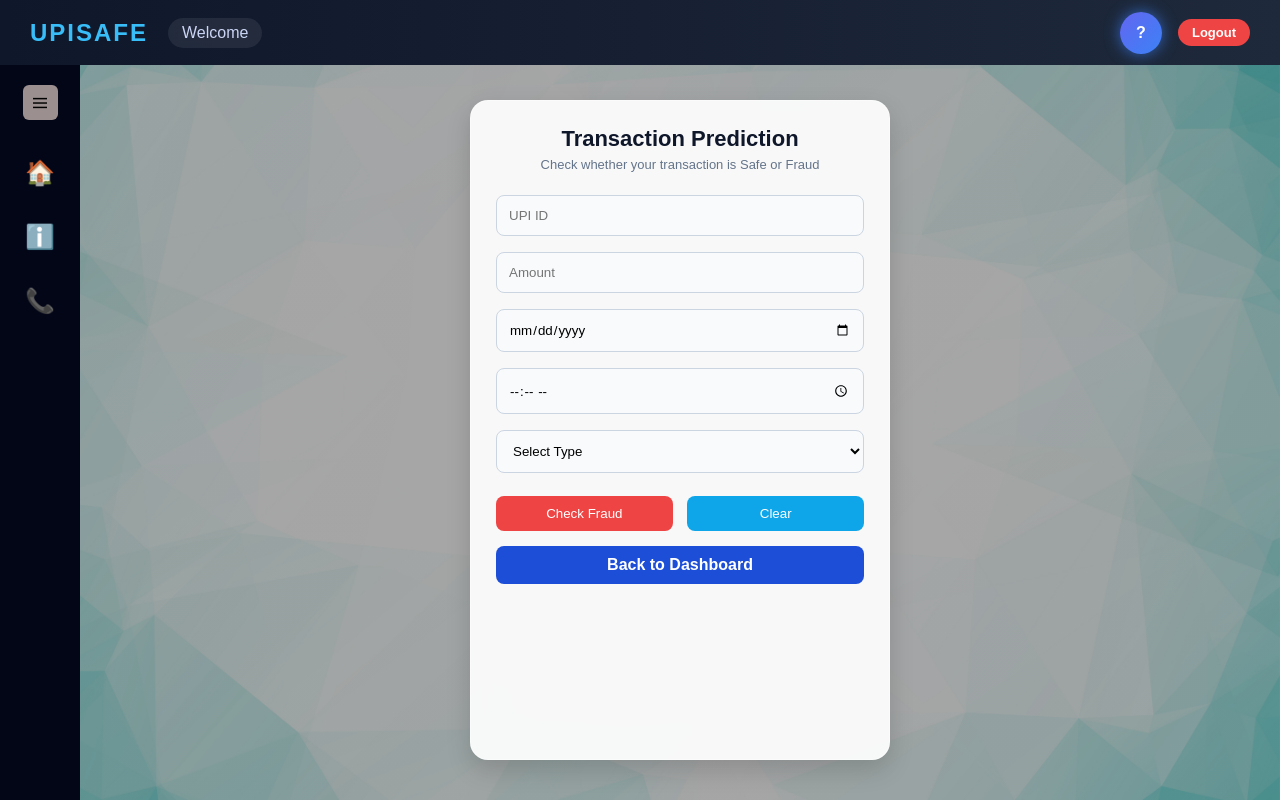
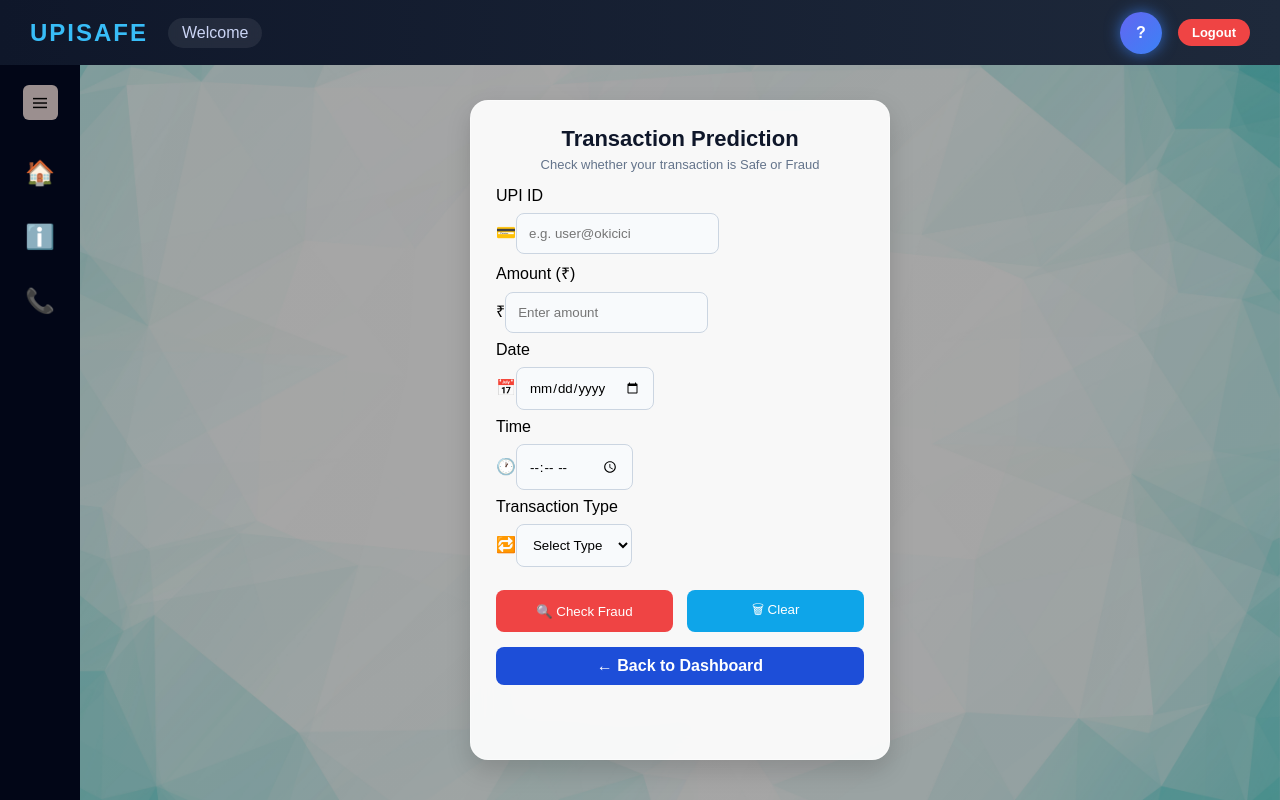
Before and after one commit to Tirtha134/UPISAFE_FRONTEND, a React (Vite) app: page /transaction in a window 1280 px wide. Built offline with nearby package versions, Linux system fonts and the light colour scheme; no server answers.

Commit message:
Redesign Transaction form layout and styling
Redesign input fields and button section for better user experience. Update form layout and styling while keeping the prediction popup unchanged.

```diff
--- a/src/pages/Transaction.jsx
+++ b/src/pages/Transaction.jsx
@@ -98,64 +98,134 @@ const Transaction = () => {
         <Sidebar />
 
         <div className="transaction-main">
+          <div className="transaction-card">
 
-          <div className="transaction-card">
+            {/* ── TITLE (unchanged) ── */}
             <h2 className="card-title">Transaction Prediction</h2>
             <p className="card-subtitle">Check whether your transaction is Safe or Fraud</p>
 
+            {/* ══════════════════════════════════
+                INPUT SECTION  — redesigned
+            ══════════════════════════════════ */}
+
+            {/* UPI ID */}
+            <div className="field-group">
+              <label className="field-label">UPI ID</label>
+              <div className="field-box">
+                <span className="field-prefix">💳</span>
                 <input
+                  className="field-input"
                   name="upi_id"
+                  type="text"
                   value={form.upi_id}
                   onChange={handleChange}
-              placeholder="UPI ID"
+                  placeholder="e.g. user@okicici"
+                  autoComplete="off"
+                  inputMode="email"
                 />
+              </div>
+            </div>
 
+            {/* Amount */}
+            <div className="field-group">
+              <label className="field-label">Amount (₹)</label>
+              <div className="field-box">
+                <span className="field-prefix">₹</span>
                 <input
+                  className="field-input"
                   name="amount"
                   type="number"
                   value={form.amount}
                   onChange={handleChange}
-              placeholder="Amount"
+                  placeholder="Enter amount"
+                  inputMode="numeric"
+                  min="1"
                 />
+              </div>
+            </div>
 
+            {/* Date + Time — side by side */}
+            <div className="field-row">
+              <div className="field-group">
+                <label className="field-label">Date</label>
+                <div className="field-box">
+                  <span className="field-prefix">📅</span>
                   <input
+                    className="field-input"
                     name="date"
                     type="date"
                     value={form.date}
                     onChange={handleChange}
                   />
+                </div>
+              </div>
 
+              <div className="field-group">
+                <label className="field-label">Time</label>
+                <div className="field-box">
+                  <span className="field-prefix">🕐</span>
                   <input
+                    className="field-input"
                     name="time"
                     type="time"
                     value={form.time}
                     onChange={handleChange}
                   />
+                </div>
+              </div>
+            </div>
 
-            <select name="type" value={form.type} onChange={handleChange}>
+            {/* Type */}
+            <div className="field-group">
+              <label className="field-label">Transaction Type</label>
+              <div className="field-box">
+                <span className="field-prefix">🔁</span>
+                <select
+                  className="field-input field-select"
+                  name="type"
+                  value={form.type}
+                  onChange={handleChange}
+                >
                   <option value="">Select Type</option>
                   <option value="PAYMENT">Payment</option>
                   <option value="RECEIVED">Received</option>
                 </select>
+              </div>
+            </div>
 
+            {/* ══════════════════════════════════
+                BUTTON SECTION — redesigned
+            ══════════════════════════════════ */}
             <div className="btn-group">
-              <button className="check-btn" onClick={handleSubmit}>
-                {loading ? "Checking..." : "Check Fraud"}
+              <button
+                className="check-btn"
+                onClick={handleSubmit}
+                disabled={loading}
+              >
+                {loading ? (
+                  <span className="btn-inner">
+                    <span className="btn-spinner" />
+                    Checking...
+                  </span>
+                ) : (
+                  <span className="btn-inner">🔍 Check Fraud</span>
+                )}
               </button>
 
               <button className="clear-btn" onClick={handleClear}>
-                Clear
+                🗑 Clear
               </button>
             </div>
 
             <button className="back-btn" onClick={() => navigate("/home")}>
-              Back to Dashboard
+              ← Back to Dashboard
             </button>
+
           </div>
         </div>
       </div>
 
-      {/* ===== POPUP ===== */}
+      {/* ===== POPUP — completely unchanged ===== */}
       {showPopup && result && (
         <div className="popup-overlay" onClick={() => setShowPopup(false)}>
           <div className="popup-box small" onClick={(e) => e.stopPropagation()}>
```
Lines whose indentation alone changed are shown as unchanged.
